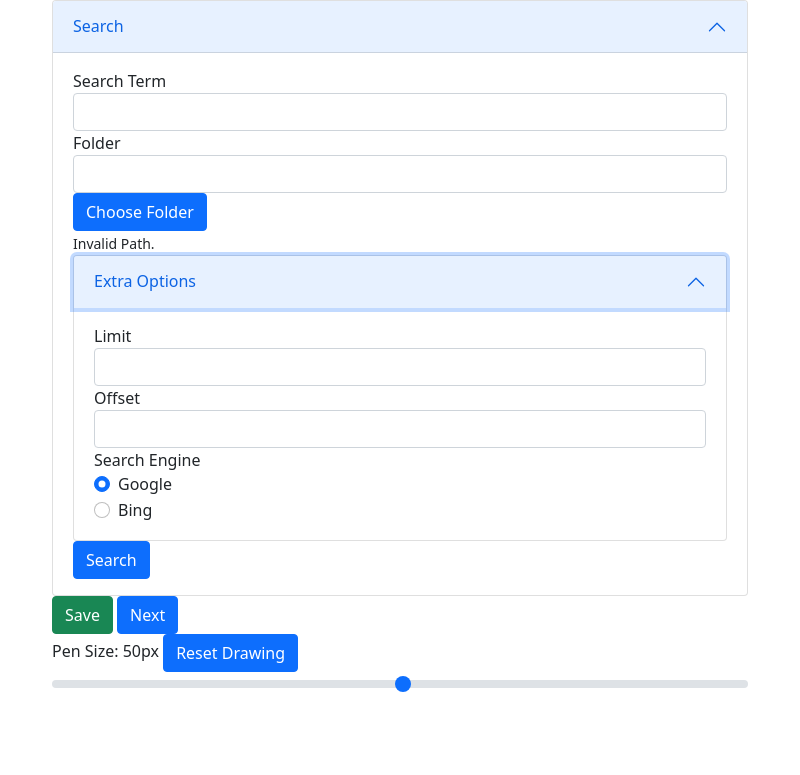
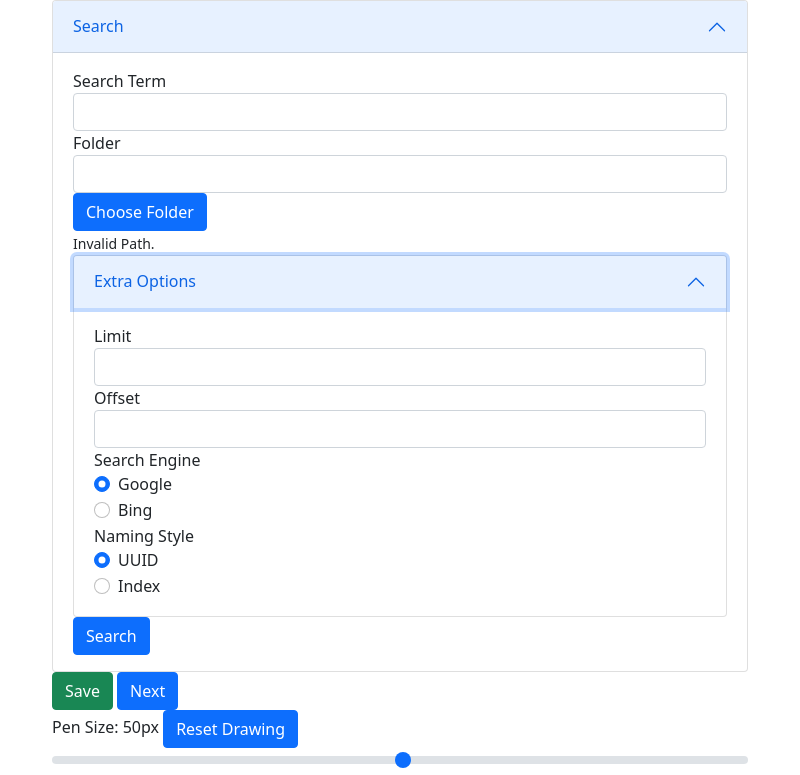
Before and after one commit to Keilo75/HS-ImgCollect, an Electron app: page src/index.html in a window 800 px wide. Both pictures are taken after a click on the button "Extra Options". Drawn offline with nearby package versions, Linux system fonts and the light colour scheme.

Commit message:
feat: choose naming style

```diff
--- a/src/index.html
+++ b/src/index.html
@@ -72,6 +72,19 @@
                             <input class="form-check-input" type="radio" name="engineRadio" id="engineRadio2" />
                             <label class="form-check-label" for="engineRadio2"> Bing </label>
                           </div>
+
+                        </div>
+                        <div class="form-group">
+                          <label>Naming Style</label>
+                          <div class="form-check">
+                            <input class="form-check-input" type="radio" name="nameRadio" id="nameRadio1" checked />
+                            <label class="form-check-label" for="nameRadio1"> UUID </label>
+                          </div>
+                          <div class="form-check">
+                            <input class="form-check-input" type="radio" name="nameRadio" id="nameRadio2" />
+                            <label class="form-check-label" for="nameRadio2"> Index </label>
+                          </div>
+
                         </div>
                       </div>
                     </div>
```
Also changed, not shown: src/renderer.ts (+2 -1 lines).
